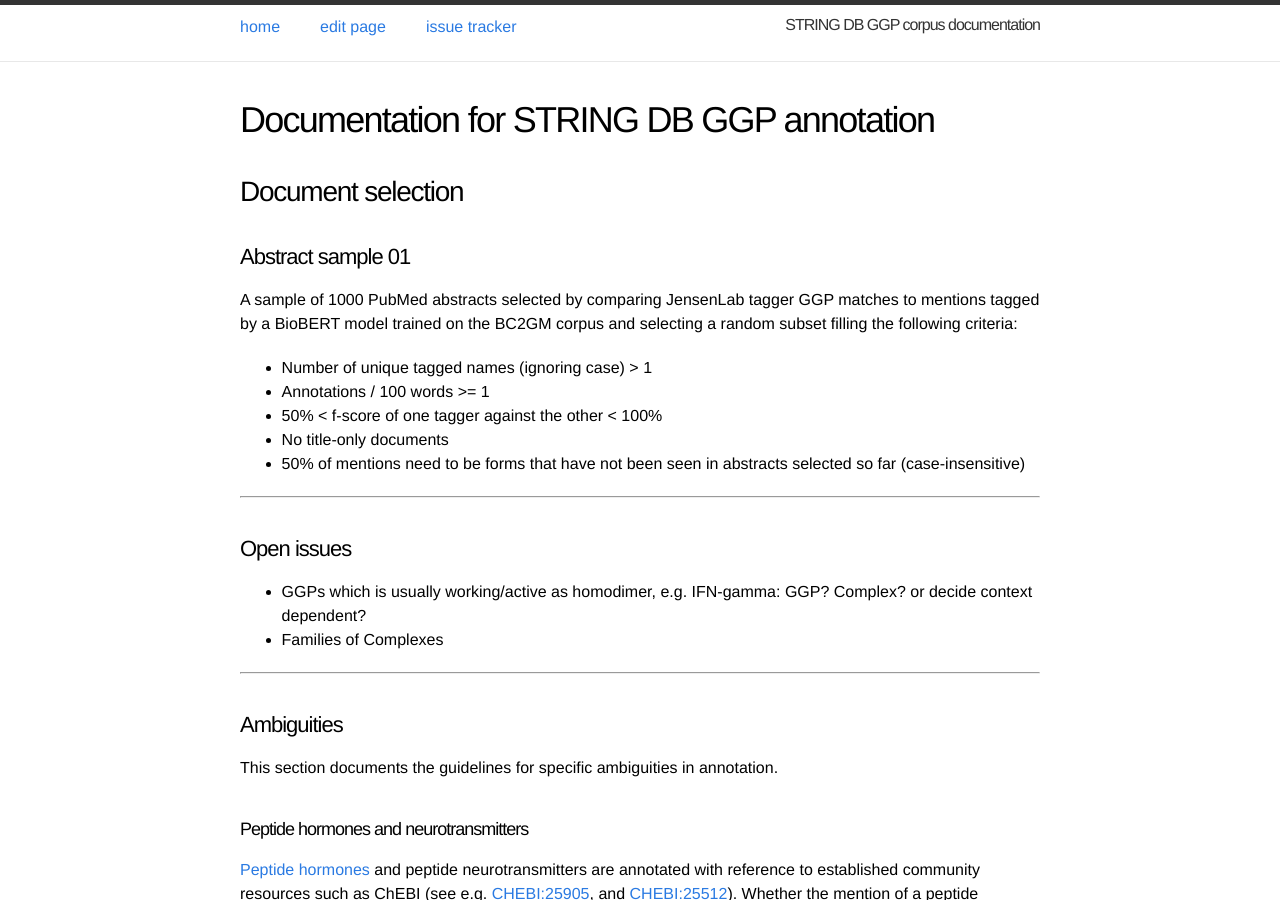
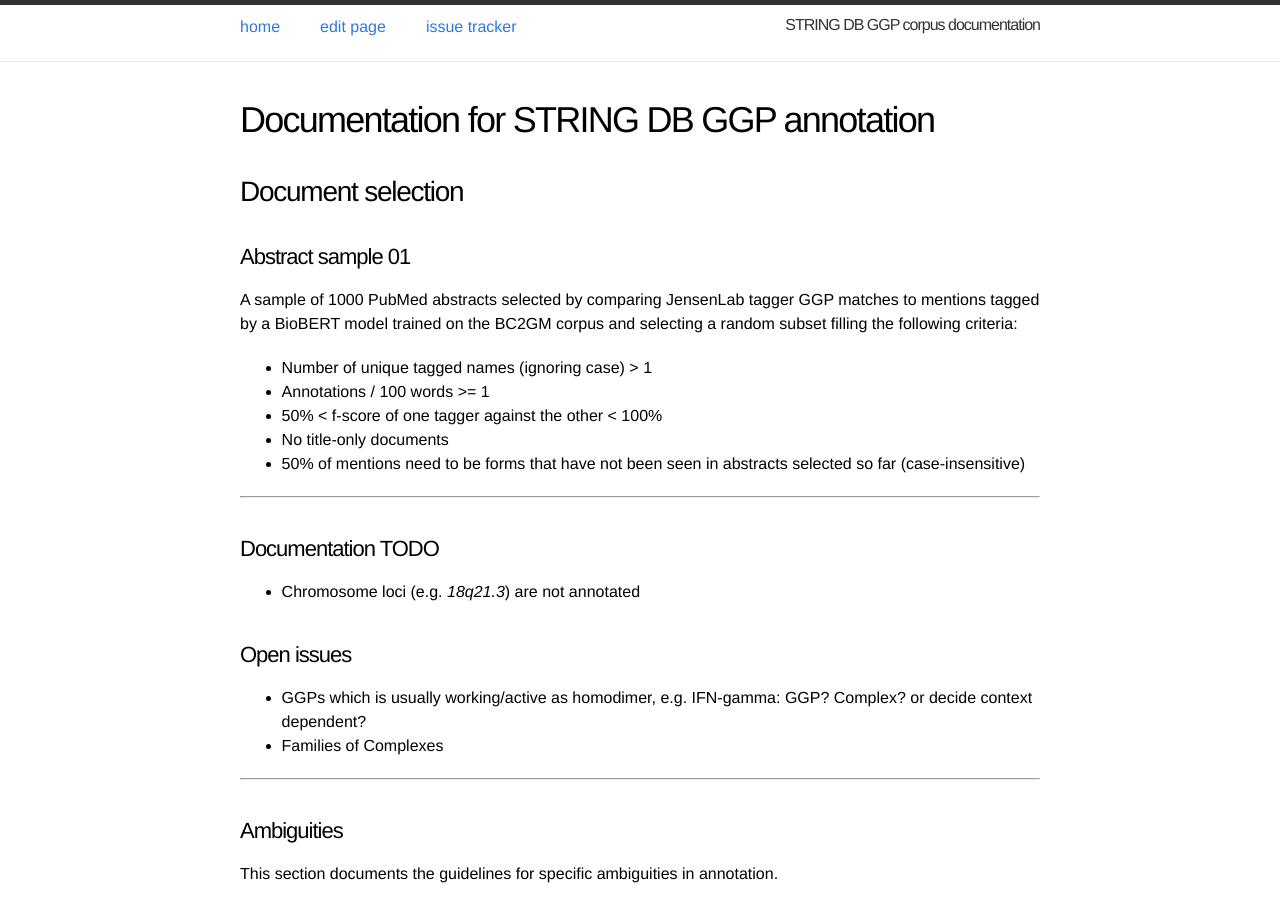
Before and after one commit to spyysalo/stringdb-ggp-corpus-docs, a Jekyll site: the page built from index.md, in a window 1280 px wide and 900 px high. Built offline with Jekyll 4.4.1, drawn with Linux system fonts in a browser that asks for light colours.

Commit message:
Update index.md

```diff
--- a/index.md
+++ b/index.md
@@ -16,6 +16,10 @@ A sample of 1000 PubMed abstracts selected by comparing JensenLab tagger GGP mat
 * 50% of mentions need to be forms that have not been seen in abstracts selected so far (case-insensitive)
 
 ---
+
+### Documentation TODO
+
+* Chromosome loci (e.g. _18q21.3_) are not annotated
 
 ### Open issues
 
```
